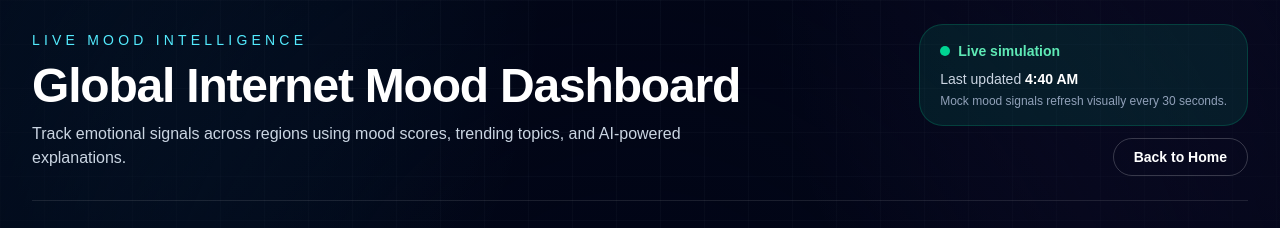
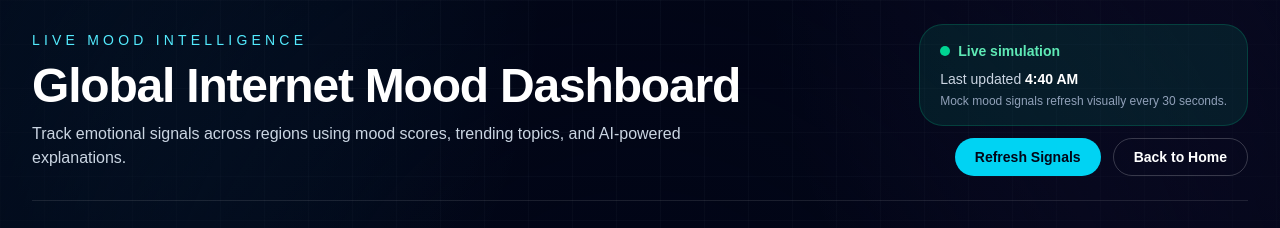
Before and after one commit to ashavsingh47/internet-mood-map, a Next.js app: page /dashboard in a window 1280 px wide. Shown: the top 228 px of the page. Built offline with nearby package versions, Linux system fonts and the light colour scheme.

Commit message:
Add refresh signals button

```diff
--- a/app/dashboard/page.tsx
+++ b/app/dashboard/page.tsx
@@ -1,6 +1,6 @@
 "use client";
 
-import { useEffect, useMemo, useState } from "react";
+import { useCallback, useEffect, useMemo, useState } from "react";
 import { LiveStatus } from "@/components/Dashboard/LiveStatus";
 import { MoodHistoryChart } from "@/components/Dashboard/MoodHistoryChart";
 import { PipelineStatus } from "@/components/Dashboard/PipelineStatus";
@@ -41,10 +41,13 @@ export default function DashboardPage() {
   const [selectedMood, setSelectedMood] = useState<MoodFilter>("all");
   const [isLoading, setIsLoading] = useState(true);
   const [errorMessage, setErrorMessage] = useState("");
+  const [isRefreshing, setIsRefreshing] = useState(false);
 
-  useEffect(() => {
-    async function loadMoodData() {
+  const loadMoodData = useCallback(async () => {
     try {
+      setErrorMessage("");
+      setIsRefreshing(true);
+
       const response = await fetch("/api/mood");
 
       if (!response.ok) {
@@ -68,11 +71,12 @@ export default function DashboardPage() {
       );
     } finally {
       setIsLoading(false);
+      setIsRefreshing(false);
     }
-    }
-
+  }, []);
+  useEffect(() => {
     loadMoodData();
-  }, []);
+  }, [loadMoodData]);
 
   const filteredRegions = useMemo(() => {
     return regions.filter((region) => {
@@ -171,12 +175,23 @@ export default function DashboardPage() {
           <div className="flex flex-col gap-3 md:items-end">
             <LiveStatus />
 
+            <div className="flex flex-wrap gap-3">
+              <button
+                type="button"
+                onClick={loadMoodData}
+                disabled={isRefreshing}
+                className="rounded-full bg-cyan-400 px-5 py-2 text-sm font-semibold text-slate-950 transition hover:bg-cyan-300 disabled:cursor-not-allowed disabled:opacity-60"
+              >
+                {isRefreshing ? "Refreshing..." : "Refresh Signals"}
+              </button>
+
               <a
                 href="/"
                 className="rounded-full border border-white/20 px-5 py-2 text-sm font-semibold text-white transition hover:bg-white/10"
               >
                 Back to Home
               </a>
+            </div>
           </div>
         </div>
 
```
Lines whose indentation alone changed are shown as unchanged.
